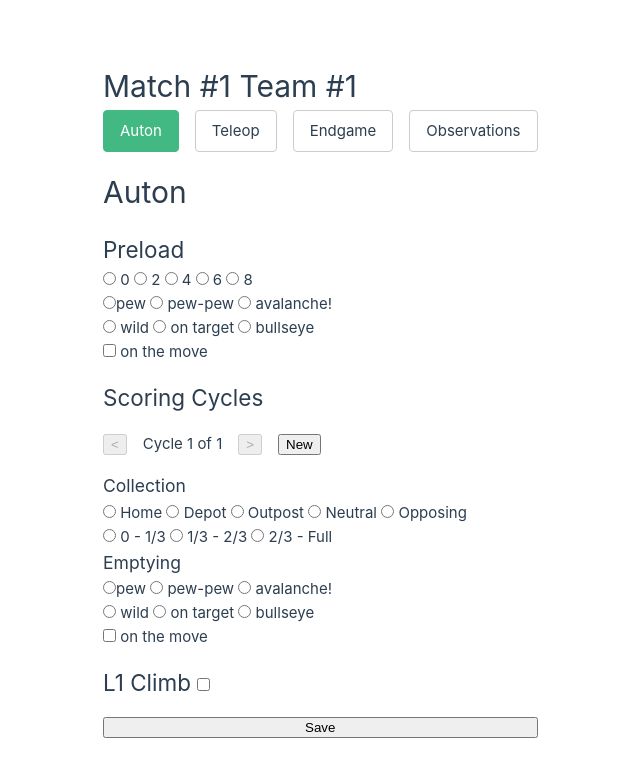
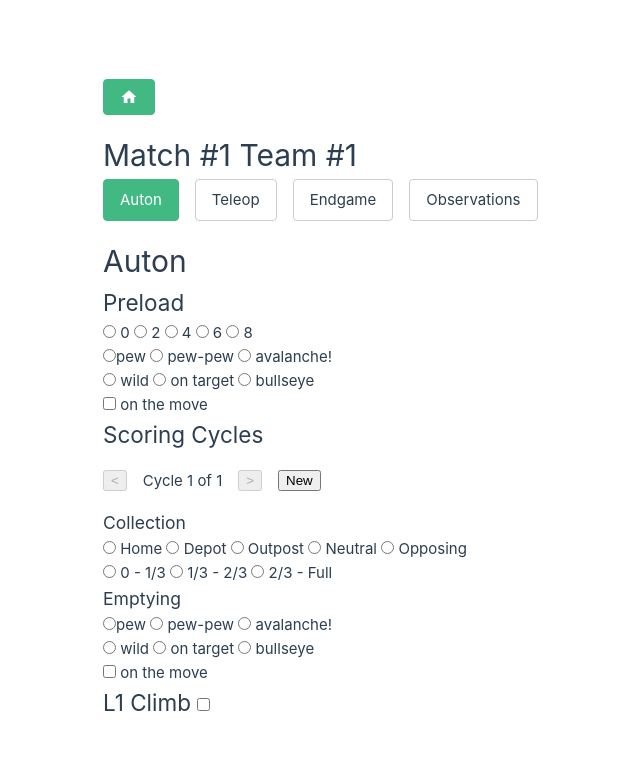
Before and after one commit to lauramoore/2026RebuiltScout, a Vue app: page /scout/1/1/1/auton in a window 1280 px wide. Shown: the top 776 px of the page, without its empty margins (537-1177 px from the left). Built offline with nearby package versions, Linux system fonts and the light colour scheme; no server answers; sample sign-in values are in the browser's storage.

Commit message:
put a home button on scout form

```diff
--- a/src/scout/ScoutView.vue
+++ b/src/scout/ScoutView.vue
@@ -2,6 +2,11 @@
   <div v-if="error" class="error-message">{{ error }}</div>
   <div v-else>
     <header>
+      <router-link class="back-button" :to="{ name: 'home', params: { event: route.params.event } }">
+        <svg class="home-icon" xmlns="http://www.w3.org/2000/svg" viewBox="0 0 24 24">
+          <path d="M10 20v-6h4v6h5v-8h3L12 3 2 12h3v8h5z"/>
+        </svg>
+      </router-link>
       <h1>Match #{{ route.params.match }} Team #{{ route.params.team }}</h1>
       <nav>
         <!-- Use named routes for robust navigation -->
@@ -12,7 +17,6 @@
       </nav>
     </header>
 
-    <form @submit.prevent="saveScoutData">
     <!--
       The router will render the correct component here (ScoutAuton, ScoutTeleop, etc.).
       We use the v-slot API to pass the correct v-model to the rendered component.
@@ -20,17 +24,12 @@
     <router-view v-slot="{ Component }">
       <component :is="Component" v-model="currentModel" />
     </router-view>
-
-      <button type="submit" :disabled="isSaving">
-        {{ isSaving ? 'Saving...' : 'Save' }}
-      </button>
-    </form>
   </div>
 </template>
 
 <script setup>
 import { ref, reactive, onMounted, onUnmounted, computed, toRaw } from 'vue';
-import { useRoute} from 'vue-router';
+import { useRoute, onBeforeRouteUpdate, onBeforeRouteLeave } from 'vue-router';
 import { db } from '../firebase.js';
 import { doc, onSnapshot, setDoc } from 'firebase/firestore';
 import { getAuth, onAuthStateChanged } from 'firebase/auth';
@@ -38,7 +37,6 @@ import { getAuth, onAuthStateChanged } from 'firebase/auth';
 // Components are now loaded by the router, so direct imports are no longer needed.
 
 const route = useRoute();
-//const router = useRouter();
 
 const formData = reactive({
   auton: {},
@@ -100,6 +98,17 @@ onMounted(() => {
   });
 });
 
+// Save data whenever the user navigates between scouting sections.
+onBeforeRouteUpdate(async () => {
+  // isSaving check in saveScoutData will prevent concurrent saves.
+  await saveScoutData();
+});
+
+// Save data when the user navigates away from the scouting page entirely.
+onBeforeRouteLeave(async () => {
+  await saveScoutData();
+});
+
 async function setupFirestoreListener() {
   if (!userId.value) return;
 
@@ -157,6 +166,10 @@ onUnmounted(() => {
 });
 
 async function saveScoutData() {
+  // Prevent concurrent saves if user clicks nav links quickly.
+  if (isSaving.value) {
+    return;
+  }
   if (!docRef) {
     error.value = "Cannot save, database connection not established.";
     return;
@@ -204,6 +217,28 @@ nav a.router-link-active {
   color: white;
   border-color: #42b983;
 }
+.back-button {
+  display: inline-block;
+  display: inline-flex;
+  align-items: center;
+  gap: 0.5rem;
+  margin-bottom: 1rem;
+  padding: 0.5rem 1rem;
+  border: 1px solid #42b983;
+  border-radius: 4px;
+  text-decoration: none;
+  color: white;
+  background-color: #42b983;
+}
+.back-button:hover {
+  background-color: #3aa873;
+  border-color: #3aa873;
+}
+.home-icon {
+  width: 1.2em;
+  height: 1.2em;
+  fill: currentColor;
+}
 .error-message {
   color: red;
 }
```
Lines whose indentation alone changed are shown as unchanged.
